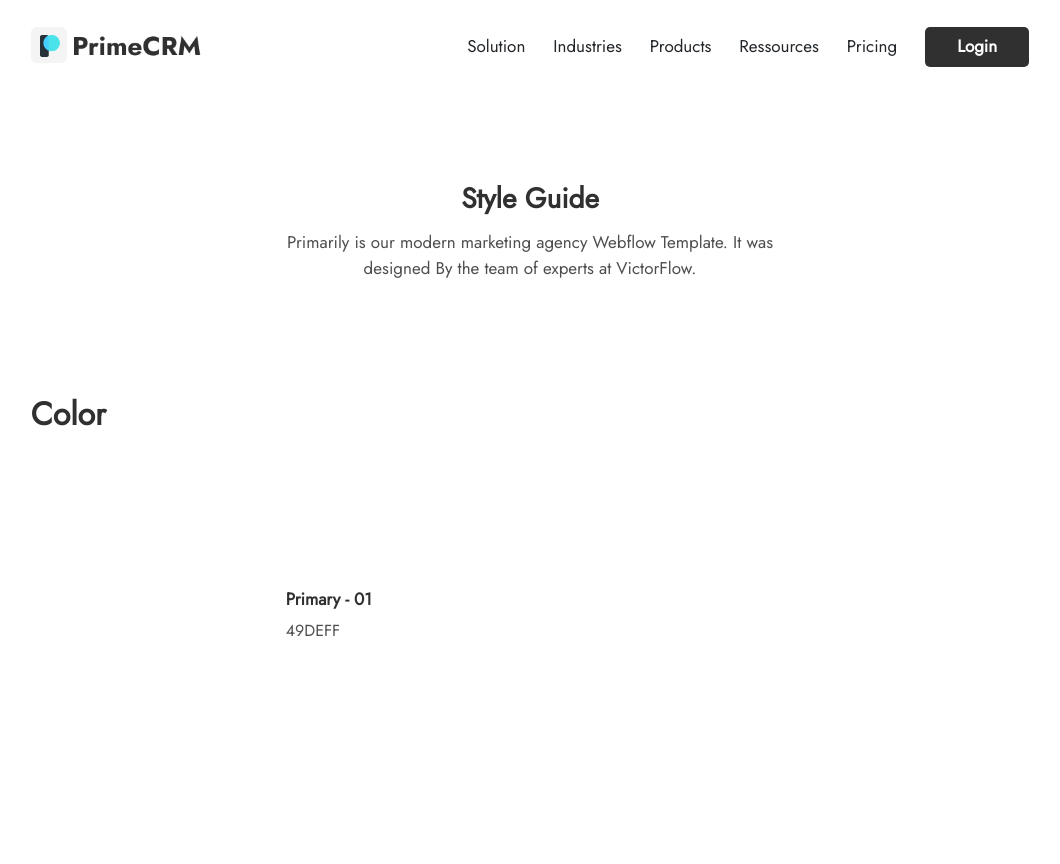
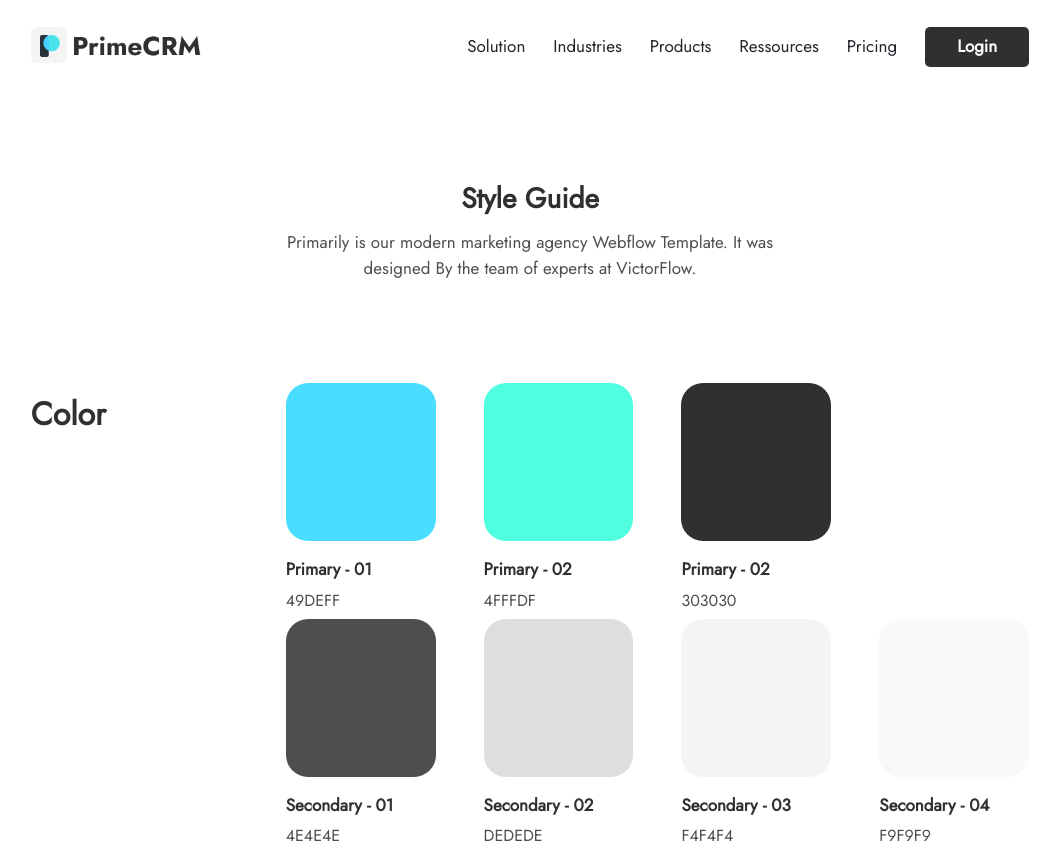
Before and after one commit to KiritoEM/PrimeCRM-weeklyDecember, a React (Create React App) app: page / in a window 1280 px wide. Shown: the whole page, without its empty margins (110-1170 px from the left). Before the commit the page ends 800 px from the top, so only its background shows below. Built offline with nearby package versions, Linux system fonts and the light colour scheme.

Commit message:
add color card

```diff
--- a/src/components/childrenComponents/ColorCard.tsx
+++ b/src/components/childrenComponents/ColorCard.tsx
@@ -1,11 +1,22 @@
-const ColorCard = (): JSX.Element => {
+import React from "react";
+
+interface Iprops {
+  bg: string;
+  label: string;
+  palet: string;
+}
+
+const ColorCard: React.FC<Iprops> = ({ bg, label, palet }): JSX.Element => {
   return (
-    <div className="col-4">
+    <div className="col-3">
       <div className="box-color">
-        <div className="box-color__bg"></div>
+        <div
+          className="box-color__bg"
+          style={{ backgroundColor: `${bg}` }}
+        ></div>
         <div className="box-color__content">
-          <p className="label">Primary - 01</p>
-          <p className="palet">49DEFF</p>
+          <p className="label">{label}</p>
+          <p className="palet">{palet}</p>
         </div>
       </div>
     </div>
--- a/src/components/content/Color.tsx
+++ b/src/components/content/Color.tsx
@@ -1,6 +1,8 @@
 import ColorCard from "../childrenComponents/ColorCard";
+import dataHelper from "../../helpers/dataHelper";
 
 const Color = (): JSX.Element => {
+    const { colorData } = dataHelper();
   return (
     <section id="color">
       <div className="section-header">
@@ -8,12 +10,18 @@ const Color = (): JSX.Element => {
       </div>
       <div className="section-content">
         <div className="section-primary">
-          <div className="row gx-0">
-            <ColorCard />
+          <div className="row gx-5">
+            {colorData.primary.map((item, index)=>(
+                <ColorCard  key={index} {...item}/>
+            ))}
           </div>
         </div>
         <div className="section-secondary">
-          <div className="row"></div>
+          <div className="row gx-5">
+          {colorData.secondary.map((item, index)=>(
+                <ColorCard  key={index} {...item}/>
+            ))}
+          </div>
         </div>
       </div>
     </section>
--- a/src/helpers/dataHelper.ts
+++ b/src/helpers/dataHelper.ts
@@ -31,16 +31,19 @@ export default function dataHelper() {
     { label: "Login", id: "btn-login" },
   ];
 
-  const colorData : IcolorData = {
-     primary:[
-        {bg :"#49DEFF", label:"Primary - 01", palet:"49DEFF"},
-        {bg :"#4FFFDF", label:"Primary - 01", palet:"4FFFDF"},
-        {bg :"#303030", label:"Primary - 01", palet:"303030"},
-     ],
-     secondary:[
-        {bg :"", label:"", palet:""}
-     ]
-  }
+  const colorData: IcolorData = {
+    primary: [
+      { bg: "#49DEFF", label: "Primary - 01", palet: "49DEFF" },
+      { bg: "#4FFFDF", label: "Primary - 02", palet: "4FFFDF" },
+      { bg: "#303030", label: "Primary - 02", palet: "303030" },
+    ],
+    secondary: [
+      { bg: "#4E4E4E", label: "Secondary - 01", palet: "4E4E4E" },
+      { bg: "#DEDEDE", label: "Secondary - 02", palet: "DEDEDE" },
+      { bg: "#F4F4F4", label: "Secondary - 03", palet: "F4F4F4" },
+      { bg: "#F9F9F9", label: "Secondary - 04", palet: "F9F9F9" },
+    ],
+  };
 
-  return { menuItemData };
+  return { menuItemData, colorData };
 }
--- a/src/styles/content.scss
+++ b/src/styles/content.scss
@@ -31,33 +31,12 @@
                     width: 100%;
                     padding: 0;
                     margin-top: -10px;
+                }
 
-                    .box-color {
-                        width: 95%;
-
-                        &__bg {
-                            width: 188px;
-                            height: 188px;
-                            border-radius: 30px;
-                        }
-
-                        &__content {
-                            margin-top: 1rem;
-
-                            .label {
-                                font-weight: bold;
-                                font-size: 17px;
-                                color: $color-primary03;
-                                padding: 0;
-                                margin: 0;
-                            }
-
-                            .palet {
-                                margin-top: 6px;
-                                color: $color-secondary01;
-                            }
-                        }
-                    }
+                .section-secondary {
+                    width: 100%;
+                    padding: 0;
+                    margin-top: -10px;
                 }
             }
         }
--- a/src/styles/content/ColorCard.scss
+++ b/src/styles/content/ColorCard.scss
@@ -0,0 +1,27 @@
+
+.box-color {
+    width: 100%;
+
+    &__bg {
+        width: 100%;
+        height: 158px;
+        border-radius: 22px;
+    }
+
+    &__content {
+        margin-top: 1rem;
+
+        .label {
+            font-weight: bold;
+            font-size: 17px;
+            color: $color-primary03;
+            padding: 0;
+            margin: 0;
+        }
+
+        .palet {
+            margin-top: 6px;
+            color: $color-secondary01;
+        }
+    }
+}
```
